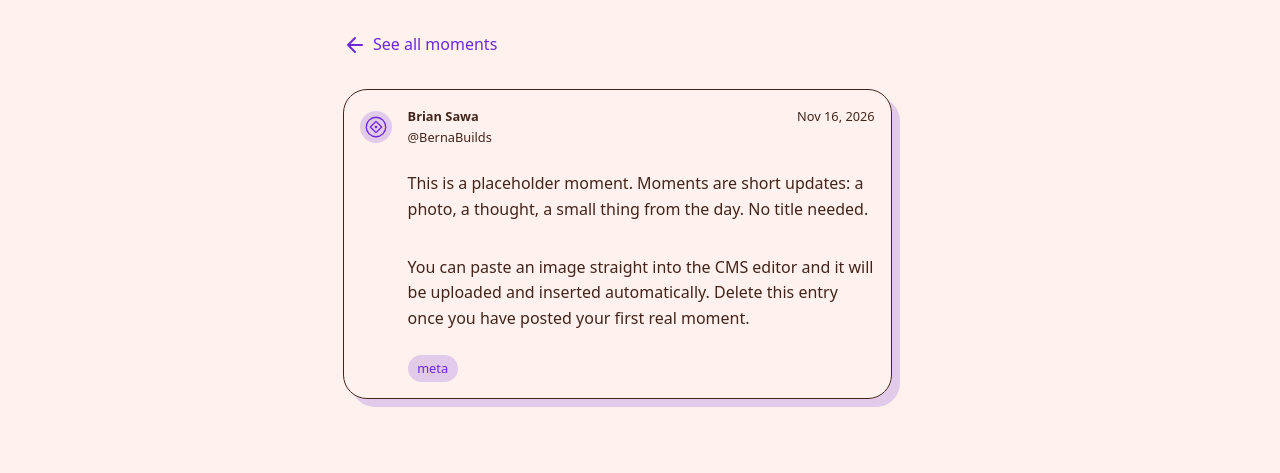
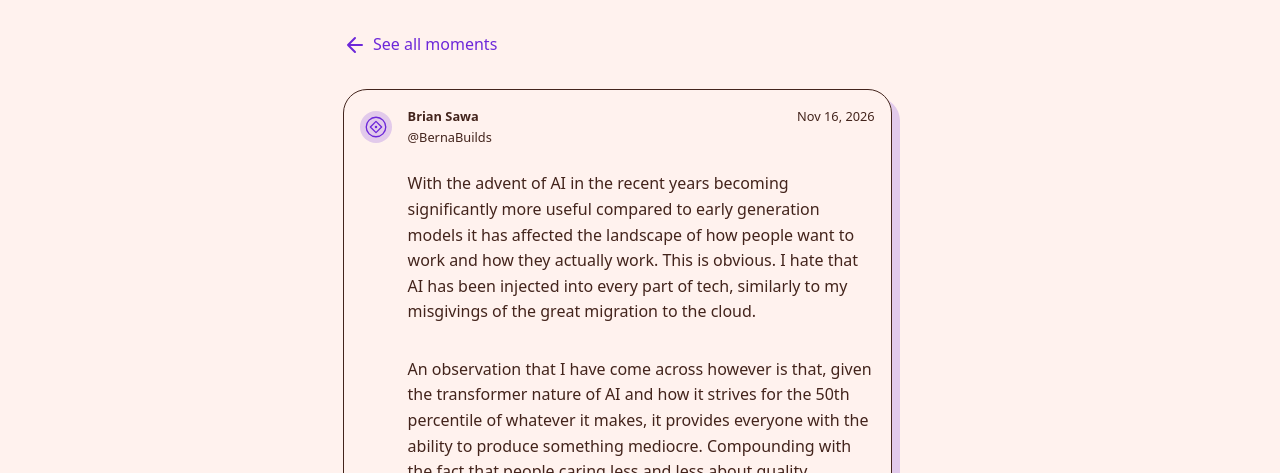
Before and after one commit to noahpop77/sawaBlog, an Astro site: page /moments/2026-11-16-143000 in a window 1280 px wide. Shown: the part 77-550 px from the top of the page. Built offline with nearby package versions, Linux system fonts and the light colour scheme; Astro itself is replaced by a stand-in of ours; a web font is replaced by a local one.

Commit message:
Update Moment “2026-11-16-143000”

```diff
--- a/src/content/moments/2026-11-16-143000.md
+++ b/src/content/moments/2026-11-16-143000.md
@@ -1,11 +1,12 @@
 ---
 date: 2026-11-16T14:30:00
-tags: ["meta"]
+tags:
+  - AI
+  - Philosophy
 ---
 
-This is a placeholder moment. Moments are short updates: a photo, a thought, a
-small thing from the day. No title needed.
+With the advent of AI in the recent years becoming significantly more useful compared to early generation models it has affected the landscape of how people want to work and how they actually work. This is obvious. I hate that AI has been injected into every part of tech, similarly to my misgivings of the great migration to the cloud.
 
-You can paste an image straight into the CMS editor and it will be uploaded and
-inserted automatically. Delete this entry once you have posted your first real
-moment.
+An observation that I have come across however is that, given the transformer nature of AI and how it strives for the 50th percentile of whatever it makes, it provides everyone with the ability to produce something mediocre. Compounding with the fact that people caring less and less about quality software (every piece of software is perma broken and nobody cares it seems).
+
+With that said, the HOW something is made is seen as "solved" by AI (which I disagree with), but the part that makes quite a bit more sense is that there is now more emphasis on the WHY something is made.
```
